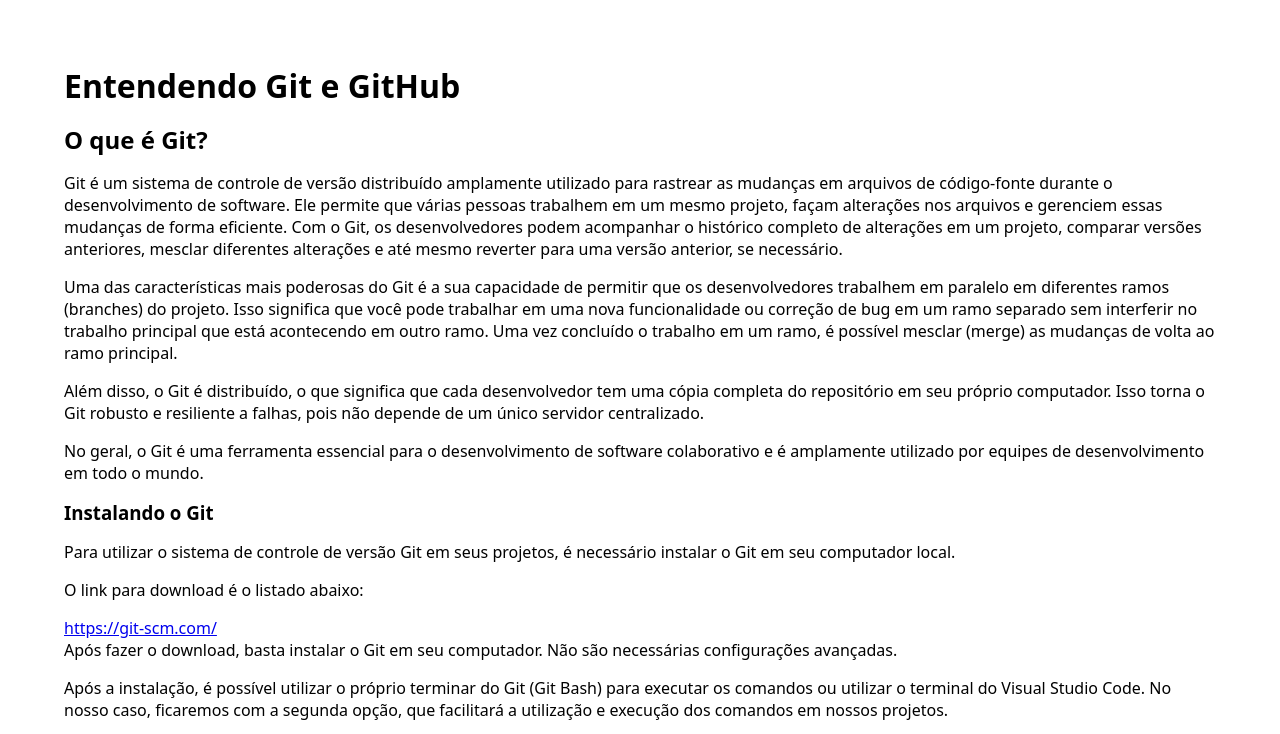
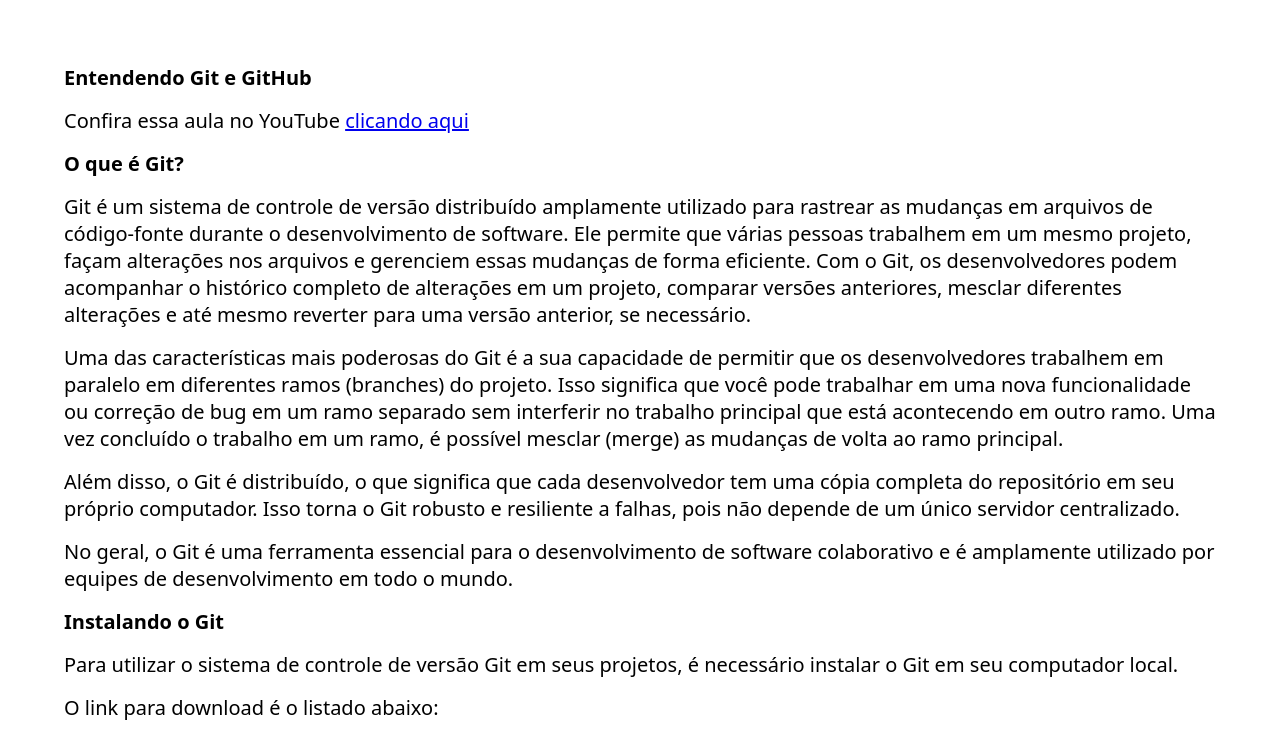
Before and after one commit to fhricardo/projeto-git, a plain HTML site: page index.html in a window 1280 px wide. Shown: the top 734 px of the page. Drawn offline with Linux system fonts and the light colour scheme.

Commit message:
Atualização do HTML

```diff
--- a/index.html
+++ b/index.html
@@ -10,6 +10,7 @@
             margin: 0;
             padding: 0;
             box-sizing: border-box;
+            font-size: 20px;
         }
 
         body {
@@ -39,6 +40,8 @@
 <body>
     <div>
         <h1>Entendendo Git e GitHub</h1>
+        <p>Confira essa aula no YouTube <a href="https://youtu.be/anr9aDIJ3YM" target="_blank"
+                title="Aula sobre git e GitHub no YouTube">clicando aqui</a></p>
         <h2>O que é Git?</h2>
         <p>Git é um sistema de controle de versão distribuído amplamente utilizado para rastrear as mudanças em arquivos
             de
```
